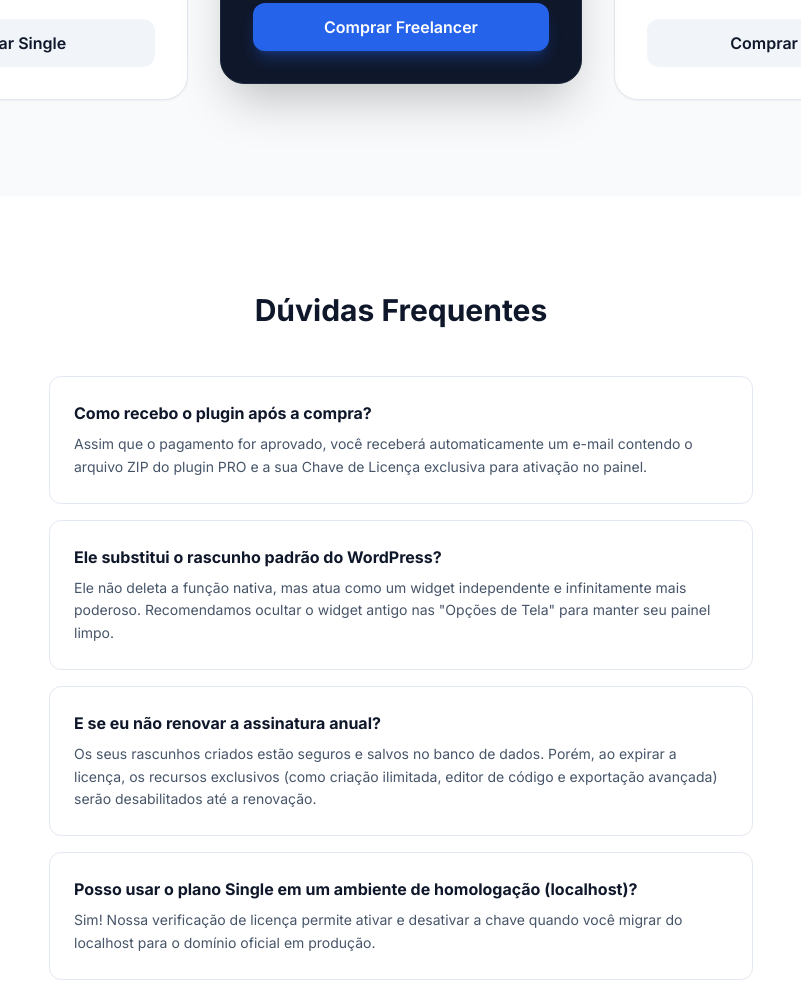
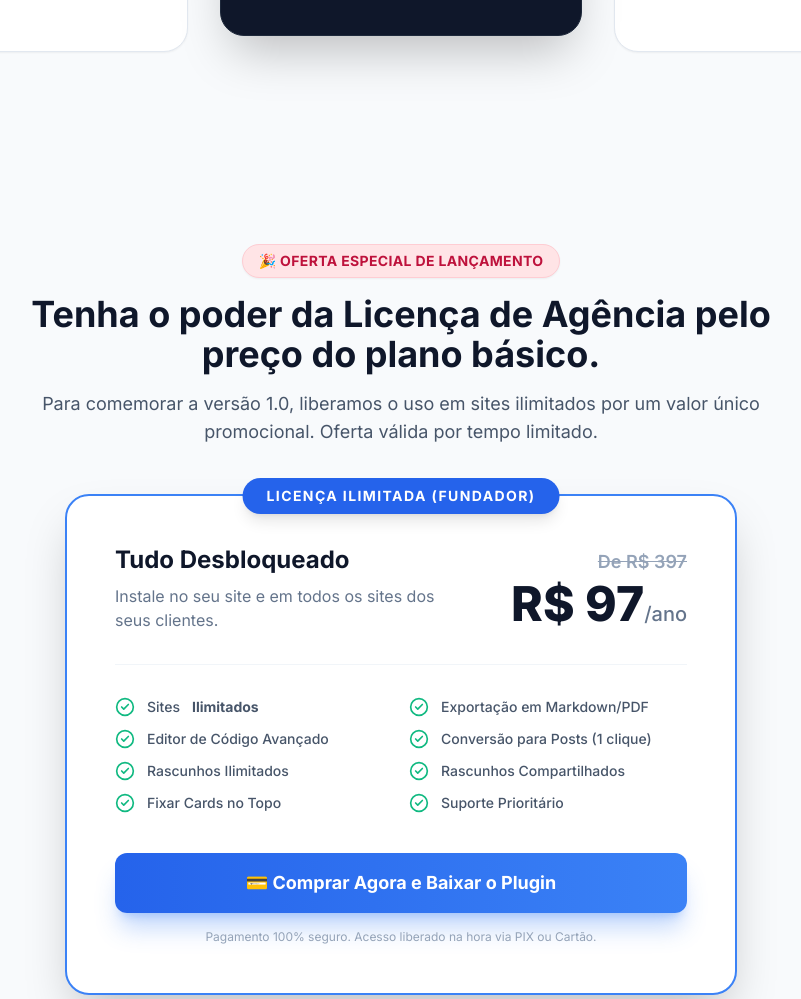
Before and after one commit to valdecirwm/Quick-Draft-PRO, a plain HTML site: page index.html in a window 1280 px wide. Shown: the part 3529-4528 px from the top of the page, without its empty margins (239-1040 px from the left). Drawn offline with nearby package versions, Linux system fonts and the light colour scheme.

Commit message:
Update index.html
Link Kiwify

```diff
--- a/index.html
+++ b/index.html
@@ -243,7 +243,7 @@
                     <li class="flex items-center gap-3"><i data-lucide="check" class="text-emerald-500 w-4 h-4"></i> Atualizações por 1 ano</li>
                     <li class="flex items-center gap-3"><i data-lucide="check" class="text-emerald-500 w-4 h-4"></i> Suporte por e-mail</li>
                 </ul>
-                    <a href="https://vwmtecnologias.lemonsqueezy.com/checkout/buy/c4a14cbc-9a30-4caf-aef7-a5c00c1f8619" class="block w-full text-center bg-slate-100 hover:bg-slate-200 text-slate-900 font-semibold py-3 rounded-xl transition">Comprar Single</a>
+                <!-- <a href="https://vwmtecnologias.lemonsqueezy.com/checkout/buy/c4a14cbc-9a30-4caf-aef7-a5c00c1f8619" class="block w-full text-center bg-slate-100 hover:bg-slate-200 text-slate-900 font-semibold py-3 rounded-xl transition">Comprar Single</a> -->
             </div>
 
             <!-- Freelancer (Destaque) -->
@@ -262,7 +262,7 @@
                     <li class="flex items-center gap-3"><i data-lucide="check" class="text-primary-400 w-4 h-4"></i> Atualizações por 1 ano</li>
                     <li class="flex items-center gap-3"><i data-lucide="check" class="text-primary-400 w-4 h-4"></i> Suporte Prioritário</li>
                 </ul>
-                    <a href="https://vwmtecnologias.lemonsqueezy.com/checkout/buy/4e8adc2a-5bfb-4306-91ff-ab7a1627aeaf" class="block w-full text-center bg-primary-600 hover:bg-primary-500 text-white font-semibold py-3 rounded-xl transition shadow-lg shadow-primary-600/30">Comprar Freelancer</a>
+                <!-- <a href="https://vwmtecnologias.lemonsqueezy.com/checkout/buy/4e8adc2a-5bfb-4306-91ff-ab7a1627aeaf" class="block w-full text-center bg-primary-600 hover:bg-primary-500 text-white font-semibold py-3 rounded-xl transition shadow-lg shadow-primary-600/30">Comprar Freelancer</a> -->
             </div>
 
             <!-- Agency -->
@@ -278,8 +278,54 @@
                     <li class="flex items-center gap-3"><i data-lucide="check" class="text-emerald-500 w-4 h-4"></i> Atualizações por 1 ano</li>
                     <li class="flex items-center gap-3"><i data-lucide="check" class="text-emerald-500 w-4 h-4"></i> Suporte VIP</li>
                 </ul>
-                    <a href="https://vwmtecnologias.lemonsqueezy.com/checkout/buy/bdb25335-5521-433f-a0db-4b60853b3316" class="block w-full text-center bg-slate-100 hover:bg-slate-200 text-slate-900 font-semibold py-3 rounded-xl transition">Comprar Agency</a>
+                <!-- <a href="https://vwmtecnologias.lemonsqueezy.com/checkout/buy/bdb25335-5521-433f-a0db-4b60853b3316" class="block w-full text-center bg-slate-100 hover:bg-slate-200 text-slate-900 font-semibold py-3 rounded-xl transition">Comprar Agency</a> -->
             </div>
+        </div>
+    </div>
+</section>
+<section id="planos" class="py-24 bg-slate-50">
+    <div class="max-w-4xl mx-auto px-4 sm:px-6 lg:px-8 text-center">
+        <div class="inline-block bg-rose-100 text-rose-700 px-4 py-1.5 rounded-full text-sm font-bold tracking-wide uppercase mb-4 shadow-sm border border-rose-200">
+            🎉 Oferta Especial de Lançamento
+        </div>
+        <h2 class="text-3xl md:text-4xl font-bold text-slate-900 mb-4">Tenha o poder da Licença de Agência pelo preço do plano básico.</h2>
+        <p class="text-lg text-slate-600 mb-12">Para comemorar a versão 1.0, liberamos o uso em sites ilimitados por um valor único promocional. Oferta válida por tempo limitado.</p>
+
+        <div class="bg-white rounded-3xl p-8 md:p-12 border-2 border-primary-500 shadow-2xl relative max-w-2xl mx-auto transform transition duration-300 hover:scale-[1.02]">
+            <div class="absolute top-0 left-1/2 transform -translate-x-1/2 -translate-y-1/2 bg-primary-600 text-white px-6 py-2 rounded-full text-sm font-bold uppercase tracking-widest shadow-lg">
+                Licença Ilimitada (Fundador)
+            </div>
+
+            <div class="flex flex-col md:flex-row justify-between items-center gap-8 mb-8 border-b border-slate-100 pb-8">
+                <div style="max-width: 60%;" class="text-left">
+                    <h3 class="text-2xl font-bold text-slate-900 mb-2">Tudo Desbloqueado</h3>
+                    <p class="text-slate-500">Instale no seu site e em todos os sites dos seus clientes.</p>
+                </div>
+                <div class="text-center md:text-right">
+                    <div class="text-slate-400 line-through text-lg font-semibold mb-1">De R$ 397</div>
+                    <div class="text-5xl font-extrabold text-slate-900">R$ 97<span class="text-xl text-slate-500 font-medium">/ano</span></div>
+                </div>
+            </div>
+
+            <div class="grid md:grid-cols-2 gap-4 mb-10 text-left">
+                <ul class="space-y-3 text-sm text-slate-600 font-medium">
+                    <li class="flex items-center gap-3"><i data-lucide="check-circle-2" class="text-emerald-500 w-5 h-5"></i> Sites <strong>Ilimitados</strong></li>
+                    <li class="flex items-center gap-3"><i data-lucide="check-circle-2" class="text-emerald-500 w-5 h-5"></i> Editor de Código Avançado</li>
+                    <li class="flex items-center gap-3"><i data-lucide="check-circle-2" class="text-emerald-500 w-5 h-5"></i> Rascunhos Ilimitados</li>
+                    <li class="flex items-center gap-3"><i data-lucide="check-circle-2" class="text-emerald-500 w-5 h-5"></i> Fixar Cards no Topo</li>
+                </ul>
+                <ul class="space-y-3 text-sm text-slate-600 font-medium">
+                    <li class="flex items-center gap-3"><i data-lucide="check-circle-2" class="text-emerald-500 w-5 h-5"></i> Exportação em Markdown/PDF</li>
+                    <li class="flex items-center gap-3"><i data-lucide="check-circle-2" class="text-emerald-500 w-5 h-5"></i> Conversão para Posts (1 clique)</li>
+                    <li class="flex items-center gap-3"><i data-lucide="check-circle-2" class="text-emerald-500 w-5 h-5"></i> Rascunhos Compartilhados</li>
+                    <li class="flex items-center gap-3"><i data-lucide="check-circle-2" class="text-emerald-500 w-5 h-5"></i> Suporte Prioritário</li>
+                </ul>
+            </div>
+
+            <a href="https://pay.kiwify.com.br/BEc4Odz" class="block w-full bg-gradient-to-r from-primary-600 to-blue-500 hover:from-primary-700 hover:to-blue-600 text-white font-bold text-lg py-4 rounded-xl transition shadow-xl shadow-primary-500/30">
+                💳 Comprar Agora e Baixar o Plugin
+            </a>
+            <p class="text-xs text-slate-400 mt-4">Pagamento 100% seguro. Acesso liberado na hora via PIX ou Cartão.</p>
         </div>
     </div>
 </section>
```
Lines whose indentation alone changed are shown as unchanged.
